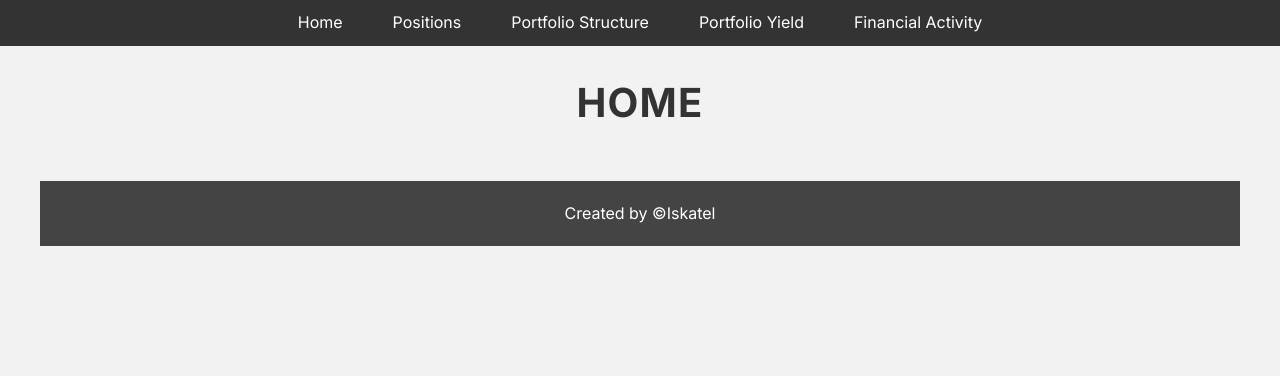
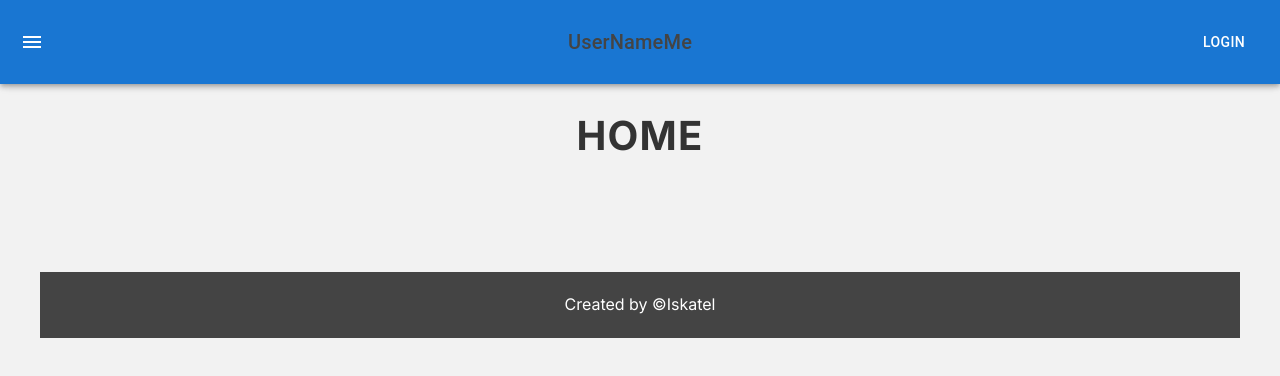
Before and after one commit to Pavelprof/portff, a Next.js app: page / in a window 1280 px wide. Shown: the top 376 px of the page. Built offline with nearby package versions, Linux system fonts and the light colour scheme.

Commit message:
working on my frontend

```diff
--- a/app/error.js
+++ b/app/error.js
@@ -1,13 +1,16 @@
 'use client';
 
+export default function ErrorWrapper(errorData) {
+    let detailMessage;
 
-export default function ErrorWrapper(errorData) {
-
-    const errorMessageString = errorData.error.message;
-
-    const errorMessageObject = JSON.parse(errorMessageString);
-
-    const detailMessage = errorMessageObject.detail;
+    try {
+        const errorMessageString = errorData.error.message;
+        const errorMessageObject = JSON.parse(errorMessageString);
+        detailMessage = errorMessageObject.detail;
+    } catch (e) {
+        // JSON.parse вызвал ошибку, вернем errorMessageString вместо этого
+        detailMessage = errorData.error.message;
+    }
 
     return <h1>{detailMessage}</h1>
 }
--- a/app/globals.css
+++ b/app/globals.css
@@ -213,14 +213,14 @@ body {
 
 /* Контейнер для основного содержимого */
 .container {
+  margin: 64px auto 0 auto; /* top, right, bottom, left */
   max-width: 1200px;
-  margin: 0 auto;
   padding: 20px;
 }
 
+
 /* Стили для header (уже были ранее) */
 header {
-  background-color: #333;
   color: white;
   padding: 10px 0;
   text-align: center;
--- a/app/layout.js
+++ b/app/layout.js
@@ -1,23 +1,23 @@
-import './globals.css'
-import { Inter } from 'next/font/google'
-import { TheHeader } from '@/components/TheHeader'
-import { TheFooter } from '@/components/TheFooter'
+import './globals.css';
+import { Inter } from 'next/font/google';
+import { TheHeader } from '@/components/TheHeader';
+import { TheFooter } from '@/components/TheFooter';
 
-const inter = Inter({ subsets: ['latin'] })
+const inter = Inter({ subsets: ['latin'] });
 
 export const metadata = {
     title: 'Portff main',
     description: 'All the levels of a structure of your investment portfolio',
-}
+};
 
 export default function RootLayout({ children }) {
     return (
         <html lang="en">
             <body className={inter.className}>
                 <TheHeader />
-        <maim className="container">{children}</maim>
+                <main className="container">{children}</main>
                 <TheFooter />
             </body>
         </html>
-  )
+    );
 }
--- /dev/null
+++ b/app/yield/page.js
@@ -0,0 +1,3 @@
+export default function Yield() {
+    return<h3>Your Yield</h3>
+  }
--- /dev/null
+++ b/components/Navigation.css
@@ -0,0 +1,35 @@
+/* Navigation.css */
+
+/* Обнулить отступы для списка */
+.listItem {
+    padding: 0;
+}
+
+/* Стили для ссылок */
+.listItem a {
+    text-decoration: none; /* Убрать подчеркивание */
+    color: inherit; /* Наследовать цвет текста от родительского элемента */
+    width: 100%; /* Растянуть ссылку на всю ширину элемента списка */
+    padding: 8px 16px; /* Добавить небольшой отступ */
+    display: block; /* Сделать ссылки блочными элементами, чтобы они занимали всю ширину элемента списка */
+}
+
+/* Добавить эффект при наведении */
+.listItem a:hover {
+    background-color: rgba(0, 0, 0, 0.1); /* Легкое затемнение фона при наведении */
+}
+
+/* Стили для Drawer */
+.MuiDrawer-paper {
+    width: 250px; /* Задать ширину Drawer */
+}
+
+/* Стили для AppBar */
+.MuiAppBar-root {
+    background-color: #3f51b5; /* Задать фоновый цвет AppBar */
+}
+
+/* Стили для иконки меню */
+.MuiIconButton-root {
+    color: #ffffff; /* Задать цвет иконки меню */
+}
--- /dev/null
+++ b/components/Navigation.js
@@ -0,0 +1,71 @@
+'use client';
+
+import { useState } from 'react';
+import Link from 'next/link';
+import { AppBar, Toolbar, IconButton, Typography, Button, Drawer, List, ListItem } from '@mui/material';
+import MenuIcon from '@mui/icons-material/Menu';
+import { Box } from '@mui/system';
+
+const Navigation = ({ userName }) => {
+  const [drawerOpen, setDrawerOpen] = useState(false);
+
+  const handleDrawerToggle = () => {
+    setDrawerOpen(!drawerOpen);
+  };
+
+  return (
+    <Box sx={{ flexGrow: 1 }}>
+      <AppBar position="fixed">
+        <Toolbar>
+          <IconButton
+            edge="start"
+            color="inherit"
+            aria-label="menu"
+            sx={{ mr: 2 }}
+            onClick={handleDrawerToggle}
+          >
+            <MenuIcon />
+          </IconButton>
+          <Typography variant="h6" sx={{ flexGrow: 1 }}>
+            {userName}
+          </Typography>
+          <Button color="inherit">Login</Button>
+        </Toolbar>
+      </AppBar>
+      <Drawer
+        open={drawerOpen}
+        onClose={handleDrawerToggle}
+      >
+        <List>
+          <ListItem>
+            <Link href="/" passHref>
+              <Button color="inherit">Homepage</Button>
+            </Link>
+          </ListItem>
+          <ListItem>
+            <Link href="/position" passHref>
+              <Button color="inherit">Positions</Button>
+            </Link>
+          </ListItem>
+          <ListItem>
+            <Link href="/structure" passHref>
+              <Button color="inherit">Portfolio Structure</Button>
+            </Link>
+          </ListItem>
+          <ListItem>
+            <Link href="/yield" passHref>
+              <Button color="inherit">Portfolio Yield</Button>
+            </Link>
+          </ListItem>
+          <ListItem>
+            <Link href="/finance" passHref>
+              <Button color="inherit">Financial Activity</Button>
+            </Link>
+          </ListItem>
+        </List>
+      </Drawer>
+    </Box>
+  );
+};
+
+export { Navigation };
--- a/components/TheHeader.js
+++ b/components/TheHeader.js
@@ -1,44 +1,12 @@
-// import { useState } from 'react';
-// import Link from 'next/link';
-// import './TheHeader.css';  // Импортируйте ваш CSS файл
+import { Navigation } from "./Navigation"
 
-// const TheHeader = () => {
-//     const [menuOpen, setMenuOpen] = useState(false);
+const userName = 'UserNameMe' //todo: develop getting username
 
-//     return (
-//         <header>
-//             <div className="burger" onClick={() => setMenuOpen(!menuOpen)}>
-//                 {/* Простая бургер-иконка */}
-//                 <div></div>
-//                 <div></div>
-//                 <div></div>
-//             </div>
-//             <ul className={`menu-links${menuOpen ? ' open' : ''}`}>
-//                 <li><Link href="/">Home</Link></li>
-//                 <li><Link href="/position">Positions</Link></li>
-//                 <li><Link href="/structure">Portfolio Structure</Link></li>
-//                 <li><Link href="/yield">Portfolio Yield</Link></li>
-//                 <li><Link href="/finance">Financial Activity</Link></li>
-//             </ul>
-//         </header>
-//     );
-// };
-
-// export { TheHeader };
-
-
-
-
-import Link from "next/link";
 
 const TheHeader = () => {
     return (
         <header>
-            <Link href="/">Home</Link>
-            <Link href="/position">Positions</Link>
-            <Link href="/structure">Portfolio Structure</Link>
-            <Link href="/yield">Portfolio Yield</Link>
-            <Link href="/finance">Financial Activity</Link>
+            <Navigation userName = {userName} />
         </header>
     );
 };
--- a/package.json
+++ b/package.json
@@ -12,7 +12,8 @@
   "dependencies": {
     "@emotion/react": "^11.11.1",
     "@emotion/styled": "^11.11.0",
-    "@mui/material": "^5.14.9",
+    "@mui/icons-material": "^5.14.9",
+    "@mui/material": "^5.14.10",
     "autoprefixer": "10.4.15",
     "axios": "^1.5.0",
     "eslint": "8.49.0",
```
Also changed, not shown: components/TheHeader.css (deleted, +0 -30 lines), components/Transactions.js (added), servises/getTransactions.js (added), 1 other file (tests, documents, lock files or other folders). Lines whose indentation alone changed are shown as unchanged.
